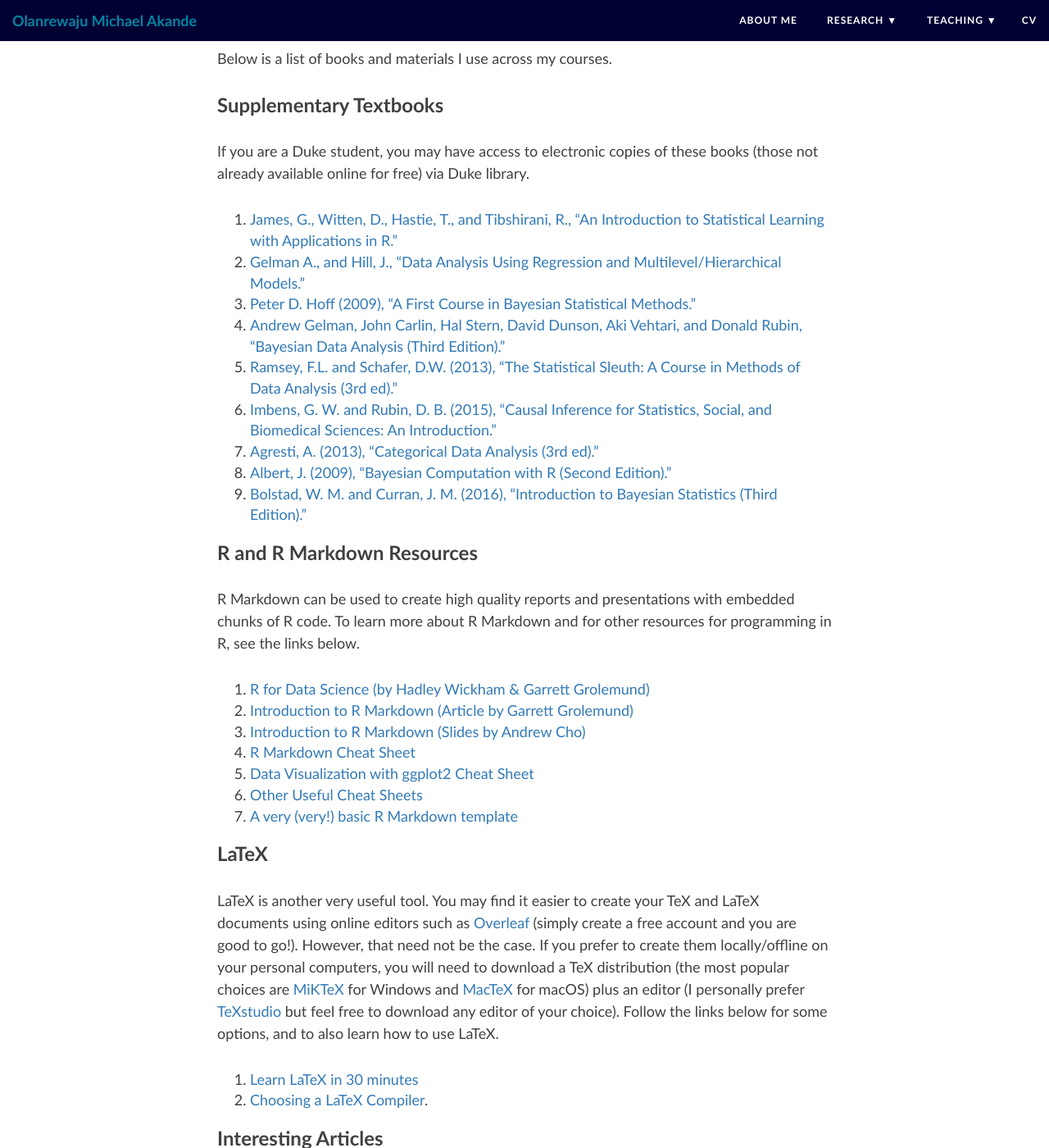
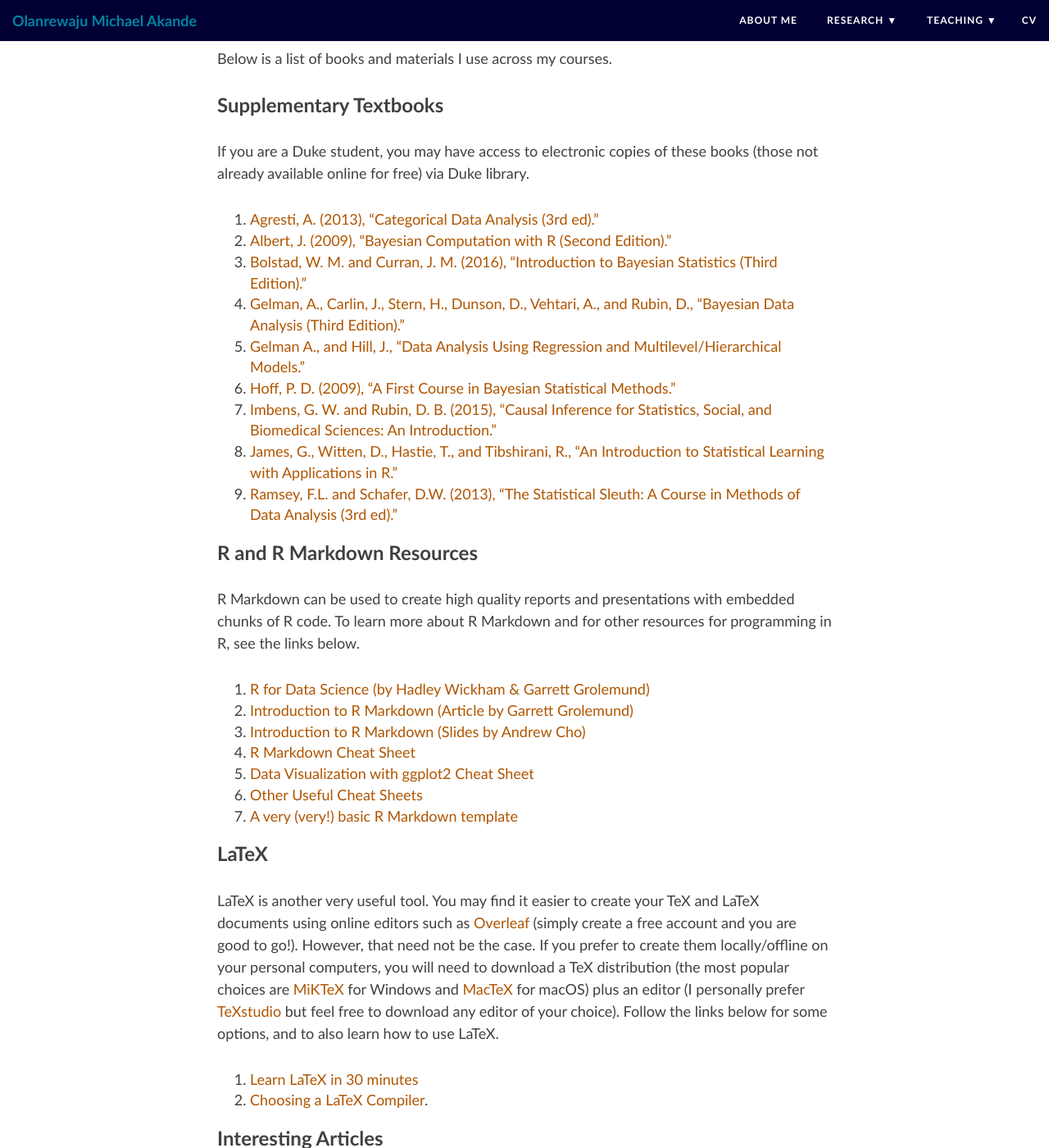
Before and after one commit to akandelanre/akandelanre.github.io, a Jekyll site: the page built from resources.md, in a window 1280 px wide and 1400 px high, scrolled down 220 px. Shown: the whole window at 82% size. Built offline with Jekyll 4.4.1, drawn with Linux system fonts in a browser that asks for light colours; nearby versions of some CDN libraries.

```diff
--- a/_config.yml
+++ b/_config.yml
@@ -55,7 +55,7 @@ navbar-text-col: "#FFFFFF"
 navbar-children-col: "#000033"
 page-col: "#FFFFFF"
 #link-col: "#008AFF"
-link-col: "##AF5500"
+link-col: "#AF5500"
 hover-col: "#0085A1"
 #footer-col: "#F5F5F5"
 footer-col: "#000033"
--- a/resources.md
+++ b/resources.md
@@ -8,15 +8,17 @@ Below is a list of books and materials I use across my courses.
 ### Supplementary Textbooks
 
 If you are a Duke student, you may have access to electronic copies of these books (those not already available online for free) via Duke library.
-1. [James, G., Witten, D., Hastie, T., and Tibshirani, R., "An Introduction to Statistical Learning with Applications in R."](http://faculty.marshall.usc.edu/gareth-james/ISL/)
-2. [Gelman A., and Hill, J., "Data Analysis Using Regression and Multilevel/Hierarchical Models."](https://www.amazon.com/gp/product/052168689X/ref=as_li_qf_sp_asin_il_tl?ie=UTF8&camp=1789&creative=9325&creativeASIN=052168689X&linkCode=as2&tag=andrsblog0f-20&linkId=PX5B5V6ZPCT2UIYV)
-3. [Peter D. Hoff (2009), "A First Course in Bayesian Statistical Methods."](https://www.amazon.com/Bayesian-Statistical-Methods-Springer-Statistics/dp/0387922997)
-4. [Andrew Gelman, John Carlin, Hal Stern, David Dunson, Aki Vehtari, and Donald Rubin, "Bayesian Data Analysis (Third Edition)."](http://www.amazon.com/Bayesian-Analysis-Chapman-Statistical-Science/dp/1439840954/)
-5. [Ramsey, F.L. and Schafer, D.W. (2013), "The Statistical Sleuth: A Course in Methods of Data Analysis (3rd ed)."](https://www.amazon.com/Statistical-Sleuth-Course-Methods-Analysis/dp/1133490670)
-6. [Imbens, G. W. and Rubin, D. B. (2015), "Causal Inference for Statistics, Social, and Biomedical Sciences: An Introduction."](https://www.amazon.com/gp/product/0521885884/ref=ppx_yo_dt_b_asin_title_o05_s00?ie=UTF8&psc=1)
-7. [Agresti, A. (2013), "Categorical Data Analysis (3rd ed)."](https://www.amazon.com/Statistical-Sleuth-Course-Methods-Analysis/dp/1133490670)
-8. [Albert, J. (2009), "Bayesian Computation with R (Second Edition)."](https://www.amazon.com/Bayesian-Computation-R-Use/dp/0387922970)
-9. [Bolstad, W. M. and Curran, J. M. (2016), "Introduction to Bayesian Statistics (Third Edition)."](https://www.amazon.com/Introduction-Bayesian-Statistics-William-Bolstad/dp/1118091566)
+1. [Agresti, A. (2013), "Categorical Data Analysis (3rd ed)."](https://www.amazon.com/Statistical-Sleuth-Course-Methods-Analysis/dp/1133490670)
+2. [Albert, J. (2009), "Bayesian Computation with R (Second Edition)."](https://www.amazon.com/Bayesian-Computation-R-Use/dp/0387922970)
+3. [Bolstad, W. M. and Curran, J. M. (2016), "Introduction to Bayesian Statistics (Third Edition)."](https://www.amazon.com/Introduction-Bayesian-Statistics-William-Bolstad/dp/1118091566)
+4. [Gelman, A., Carlin, J., Stern, H., Dunson, D., Vehtari, A., and Rubin, D., "Bayesian Data Analysis (Third Edition)."](http://www.amazon.com/Bayesian-Analysis-Chapman-Statistical-Science/dp/1439840954/)
+5. [Gelman A., and Hill, J., "Data Analysis Using Regression and Multilevel/Hierarchical Models."](https://www.amazon.com/gp/product/052168689X/ref=as_li_qf_sp_asin_il_tl?ie=UTF8&camp=1789&creative=9325&creativeASIN=052168689X&linkCode=as2&tag=andrsblog0f-20&linkId=PX5B5V6ZPCT2UIYV)
+6. [Hoff, P. D. (2009), "A First Course in Bayesian Statistical Methods."](https://www.amazon.com/Bayesian-Statistical-Methods-Springer-Statistics/dp/0387922997)
+7. [Imbens, G. W. and Rubin, D. B. (2015), "Causal Inference for Statistics, Social, and Biomedical Sciences: An Introduction."](https://www.amazon.com/gp/product/0521885884/ref=ppx_yo_dt_b_asin_title_o05_s00?ie=UTF8&psc=1)
+8. [James, G., Witten, D., Hastie, T., and Tibshirani, R., "An Introduction to Statistical Learning with Applications in R."](http://faculty.marshall.usc.edu/gareth-james/ISL/)
+9. [Ramsey, F.L. and Schafer, D.W. (2013), "The Statistical Sleuth: A Course in Methods of Data Analysis (3rd ed)."](https://www.amazon.com/Statistical-Sleuth-Course-Methods-Analysis/dp/1133490670)
+
+
 
 ### R and R Markdown Resources
 
```
